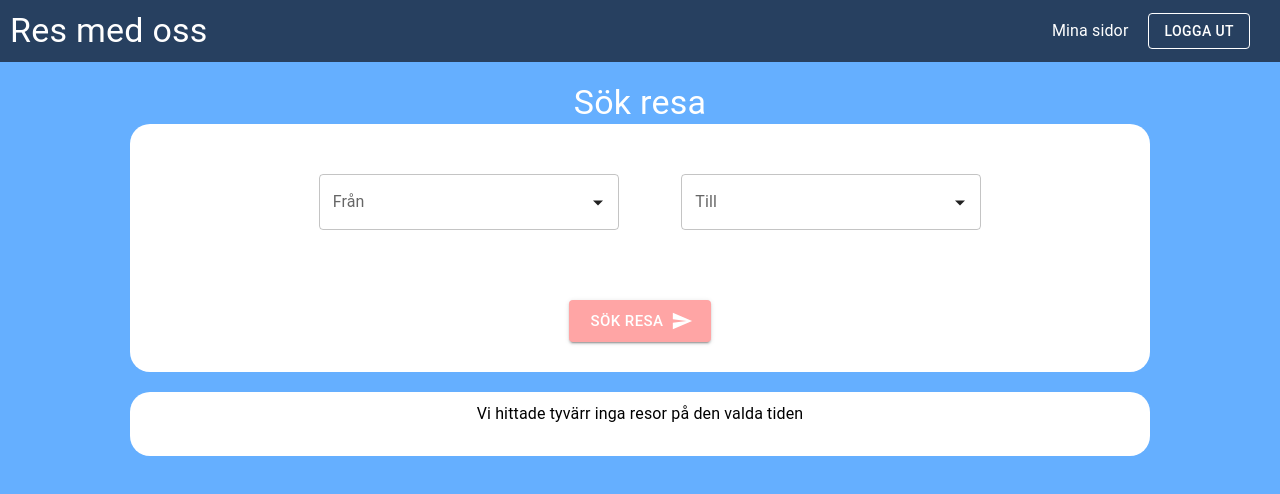
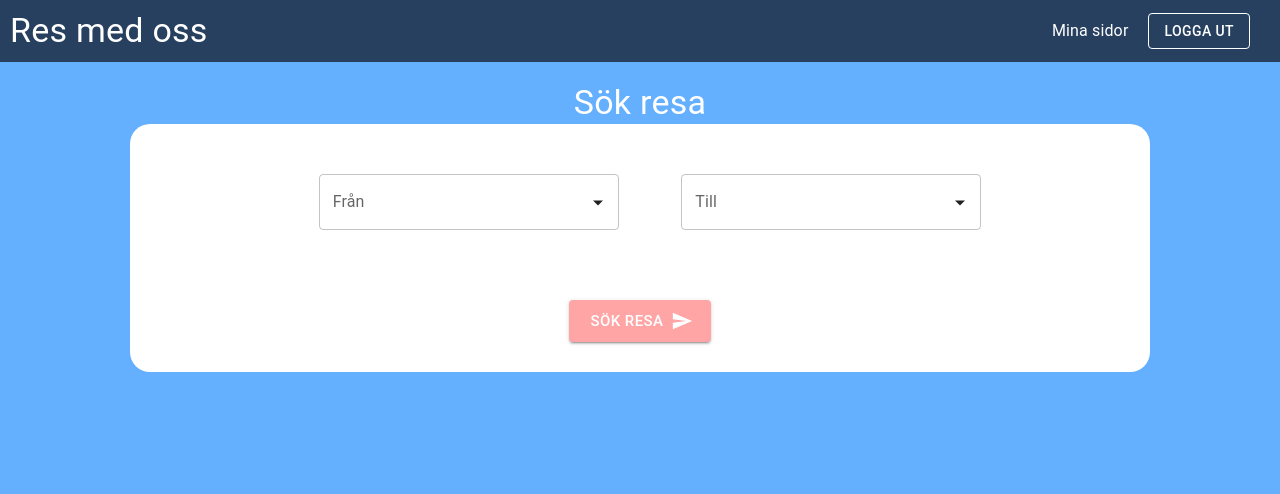
Before and after one commit to oscarolsson94/grupp8-travel-app, a React (Create React App) app in the folder client/: page / in a window 1280 px wide. Shown: the top 494 px of the page. Built offline with nearby package versions, Linux system fonts and the light colour scheme; sample sign-in values are in the browser's storage.

Commit message:
working error message

```diff
--- a/client/src/pages/Landing.jsx
+++ b/client/src/pages/Landing.jsx
@@ -18,7 +18,7 @@ import { CircularProgress, Grid } from "@mui/material";
 
 export const Landing = () => {
   const { user } = useContext(UserContext);
-  const [trips, setTrips] = useState([]);
+  const [trips, setTrips] = useState(null);
   const [loading, setLoading] = useState(false);
 
   // Holds searchs results when searching for stations.
@@ -199,7 +199,7 @@ export const Landing = () => {
           </Grid>
         )}
       </div>
-      {trips.length === 0 && trips !== undefined && (
+      {trips && trips.length === 0 && (
         <div
           className="containerStyle"
           style={{
@@ -213,7 +213,7 @@ export const Landing = () => {
           </Typography>
         </div>
       )}
-      {trips.length > 0 && (
+      {trips && trips.length > 0 && (
         <div
           className="containerStyle"
           style={{
@@ -227,7 +227,6 @@ export const Landing = () => {
           ))}
         </div>
       )}
-      {/* </div> */}
     </div>
   );
 };
```
